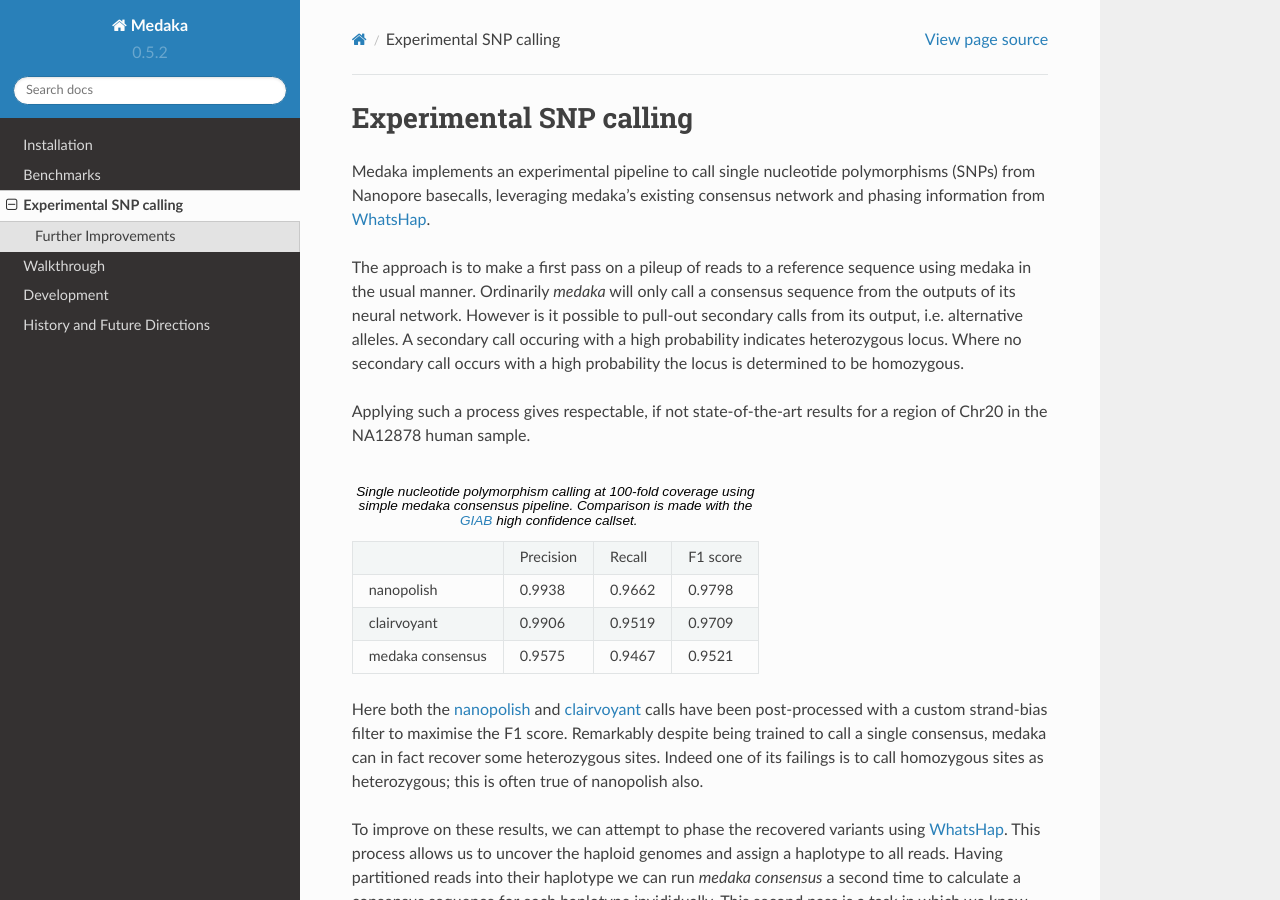
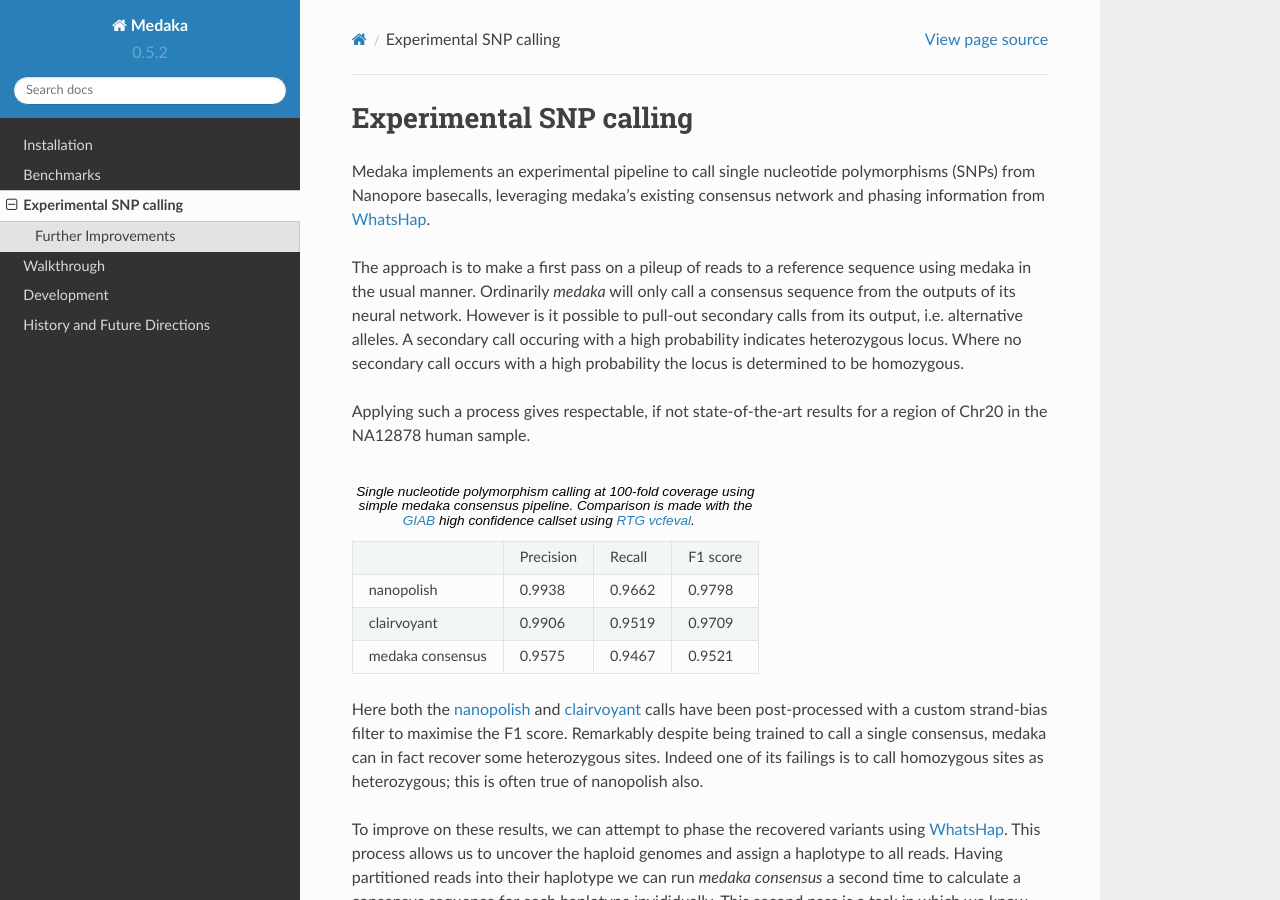
Before and after one commit to nanoporetech/medaka, a Sphinx documentation site: the page built from docs/snp.rst, in a window 1280 px wide and 900 px high. Built offline with Sphinx 7.4.7 and the Read the Docs theme 2.0.0, drawn with Linux system fonts in a browser that asks for light colours; pages that are not in the unit, such as notebooks, are missing from menus.

Commit message:
add link to RTG vcfeval

```diff
--- a/docs/snp.rst
+++ b/docs/snp.rst
@@ -21,7 +21,7 @@ a region of Chr20 in the NA12878 human sample.
     Single nucleotide polymorphism calling at 100-fold coverage using
     simple `medaka consensus` pipeline. Comparison
     is made with the `GIAB <http://jimb.stanford.edu/giab-resources/>`_
-    high confidence callset.
+    high confidence callset using `RTG vcfeval <https://github.com/RealTimeGenomics/rtg-tools>`_.
 
     +------------------+-----------+--------+----------+
     |                  | Precision | Recall | F1 score |
```
